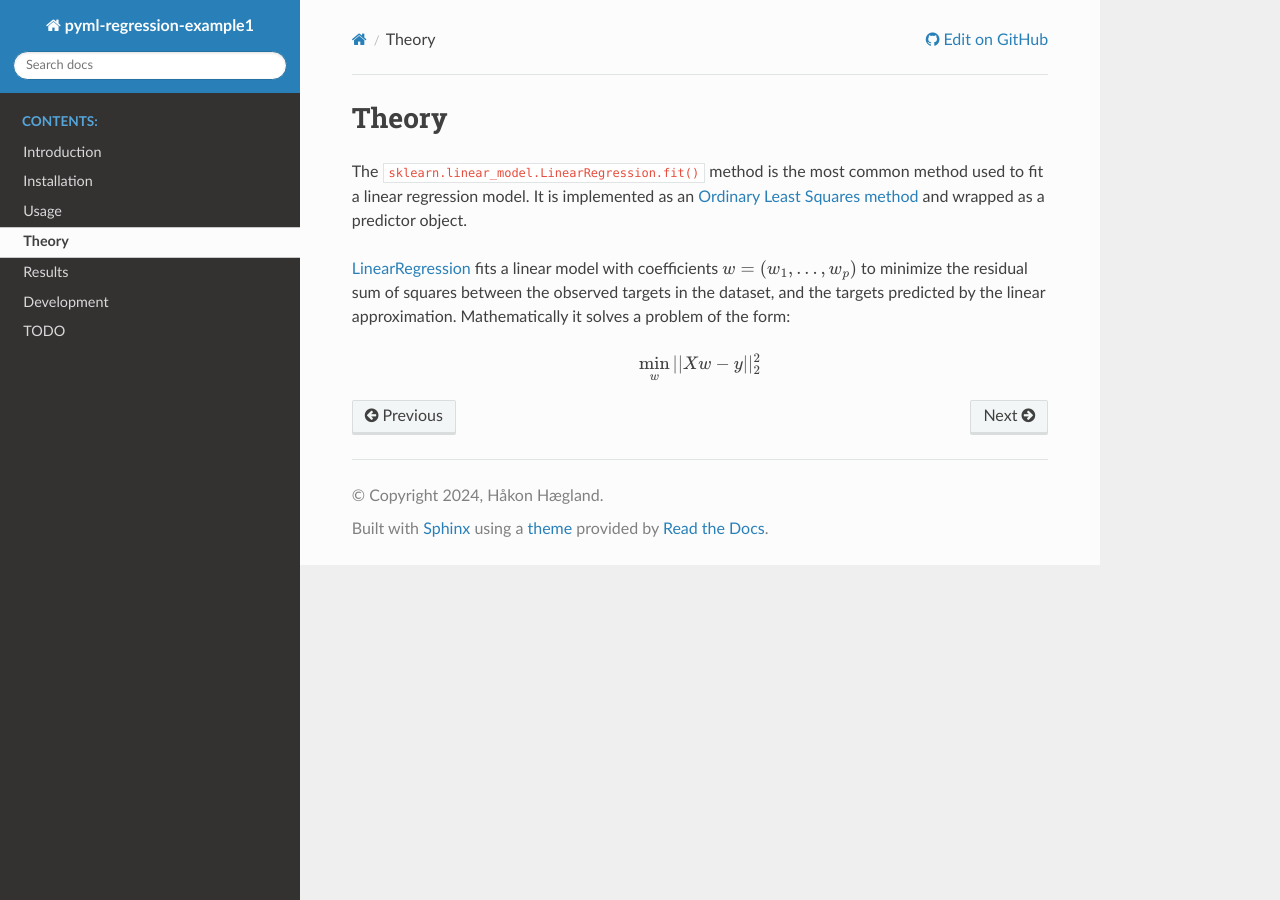
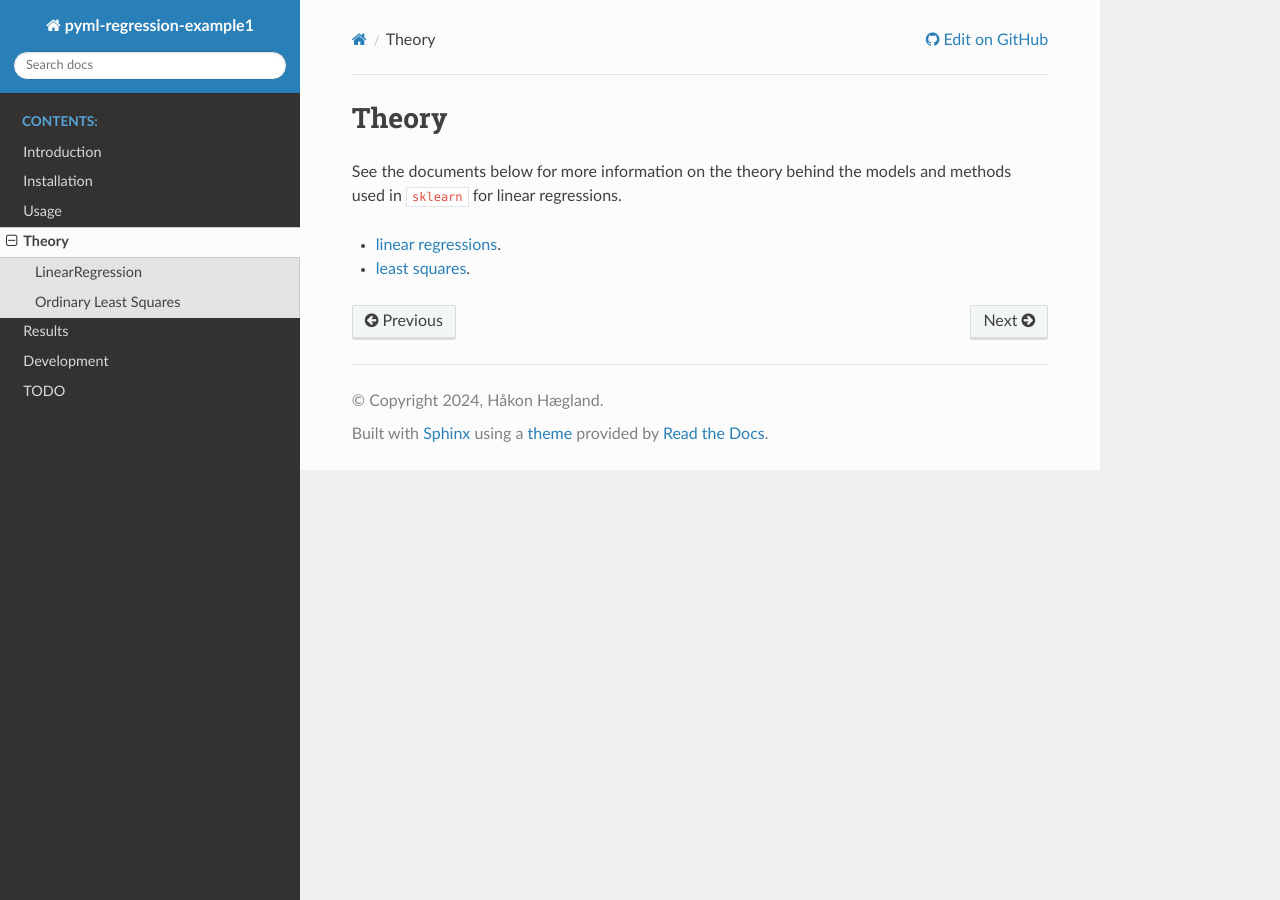
Before and after one commit to hakonhagland/pyml-regression-example1, a Sphinx documentation site: the page built from docs/theory.rst, in a window 1280 px wide. Built offline with Sphinx 7.4.7 and the Read the Docs theme 3.1.0, drawn with Linux system fonts in a browser that asks for light colours.

Commit message:
Added linear regression sub command

```diff
--- a/docs/results.rst
+++ b/docs/results.rst
@@ -12,3 +12,9 @@
 .. image:: images/gdp1.png
    :alt: Plotly plot of GDP for the year 2021
    :width: 100%
+
+Running ``life-expectancy linear-regression`` gives:
+
+.. image:: images/regression1.png
+   :alt: Linear regression plot of life expectancy vs GDP for the year 2021
+   :width: 100%
--- a/docs/theory.rst
+++ b/docs/theory.rst
@@ -1,16 +1,14 @@
 Theory
 ======
 
-The ``sklearn.linear_model.LinearRegression.fit()`` method is the most common method used to fit a
-linear regression model. It is implemented as an
-`Ordinary Least Squares method <https://en.wikipedia.org/wiki/Ordinary_least_squares>`_
-and wrapped as a predictor object.
+.. toctree::
+   :hidden:
 
-`LinearRegression <https://scikit-learn.org/stable/modules/generated/sklearn.linear_model.LinearRegression.html#sklearn.linear_model.LinearRegression>`_
-fits a linear model with coefficients :math:`w = (w_1, ..., w_p)`
-to minimize the residual sum of squares between the observed targets in the dataset, and the targets
-predicted by the linear approximation. Mathematically it solves a problem of the form:
+   theory/linear_regression
+   theory/least_squares
 
-.. math::
+See the documents below for more information on the theory behind the models and methods used in
+``sklearn`` for linear regressions.
 
-   \min_w ||Xw - y||^2_2
+* :doc:`linear regressions <theory/linear_regression>`.
+* :doc:`least squares <theory/least_squares>`.
```
Also changed, not shown: docs/theory/least_squares.rst (added, +54 -0 lines), docs/theory/linear_regression.rst (added, +17 -0 lines), docs/images/regression1.png (added), 2 other files.
